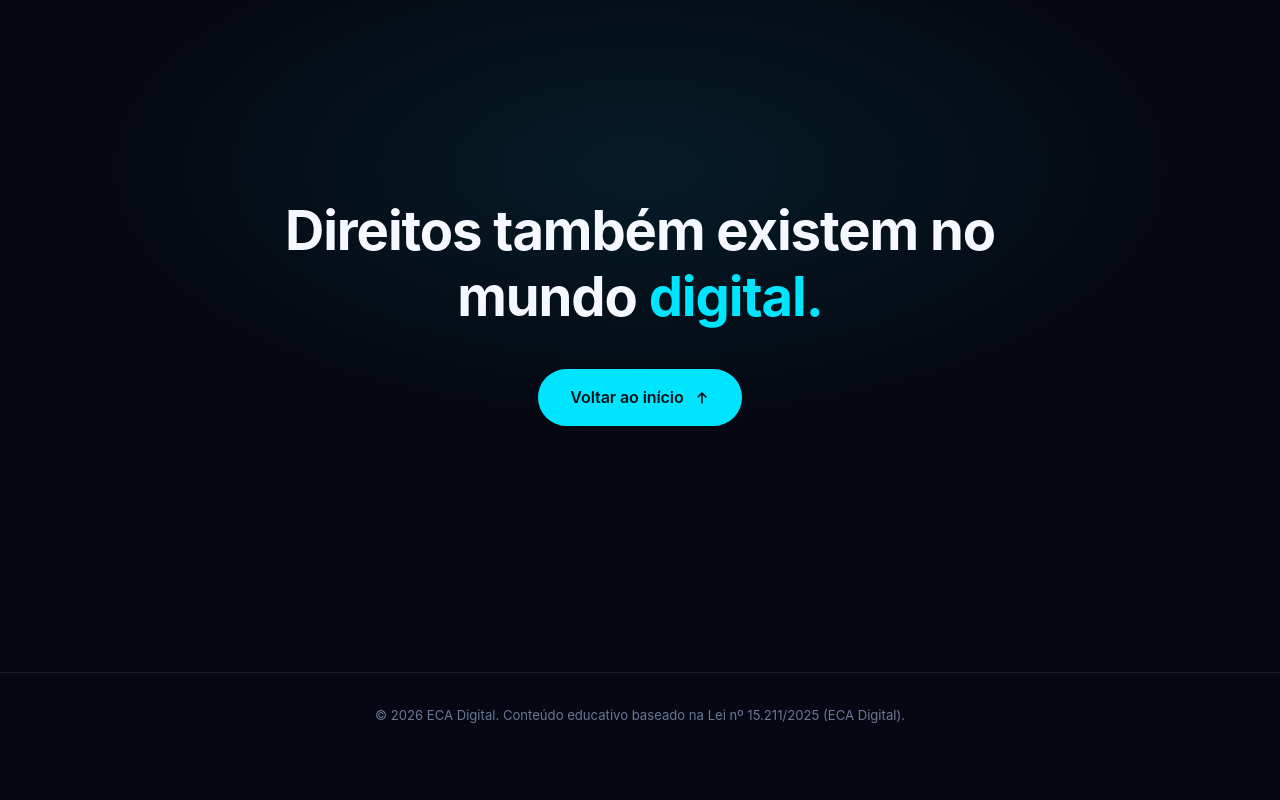
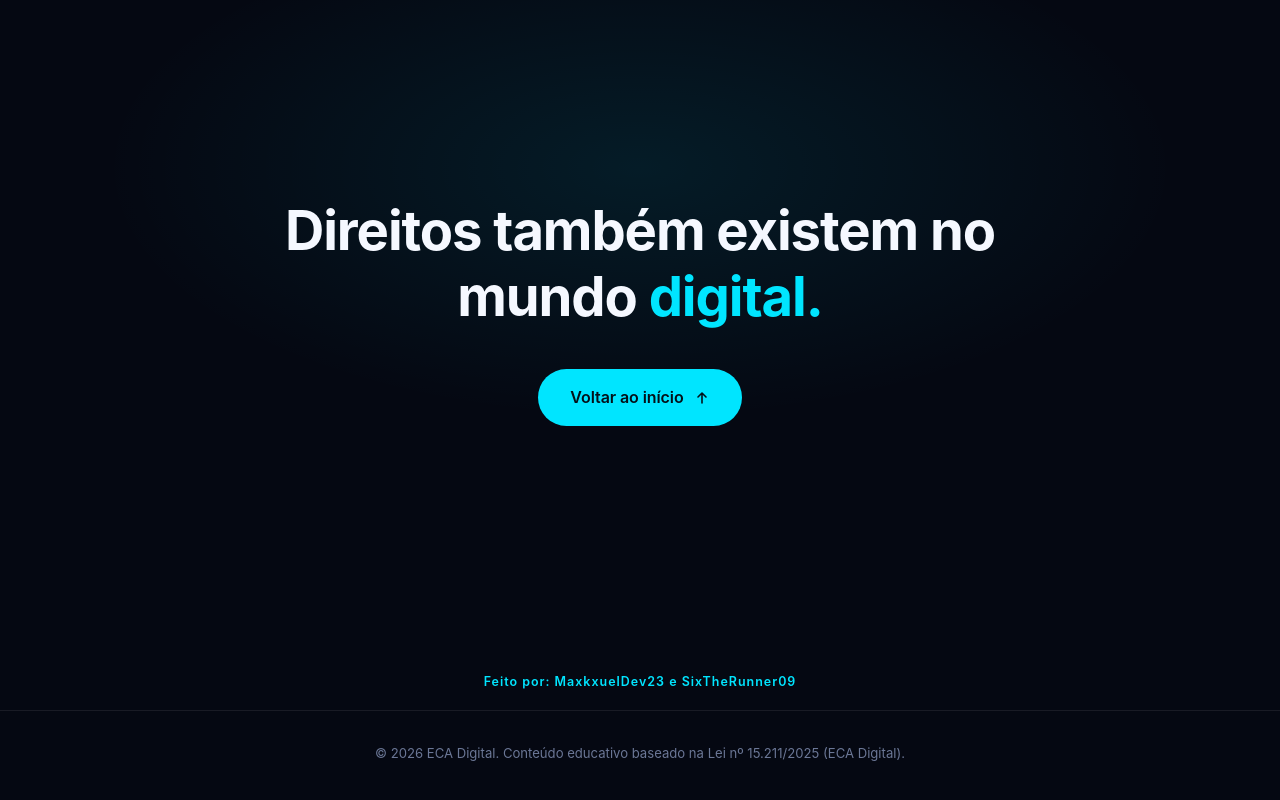
Before and after one commit to Makxueldev23/landing-page, a website: page index.html in a window 1280 px wide. Shown: the part 5358-6158 px from the top of the page. Before the commit the page ends 6124 px from the top, so only its background shows below. Drawn offline with Linux system fonts and the light colour scheme.

Commit message:
commit final

```diff
--- a/css/style.css
+++ b/css/style.css
@@ -636,6 +636,21 @@ h2{
 /* ==========================================================================
    Footer
    ========================================================================== */
+.site-credit-wrap{
+  display: flex;
+  justify-content: center;
+  padding: 0 var(--gutter) 18px;
+  background: var(--bg);
+}
+.site-credit{
+  margin: 0;
+  color: var(--cyan);
+  font-size: .78rem;
+  letter-spacing: .08em;
+  text-transform: none;
+  font-weight: 600;
+  text-align: center;
+}
 .site-footer{
   padding: 32px var(--gutter) 40px;
   border-top: 1px solid var(--border);
--- a/index.html
+++ b/index.html
@@ -346,6 +346,10 @@
     </div>
   </section>
 
+  <div class="site-credit-wrap">
+    <p class="site-credit">Feito por: MaxkxuelDev23 e SixTheRunner09</p>
+  </div>
+
 </main>
 
 <footer class="site-footer">
```
